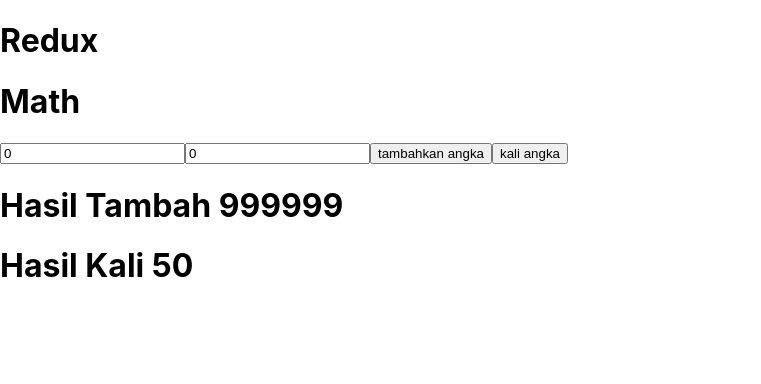
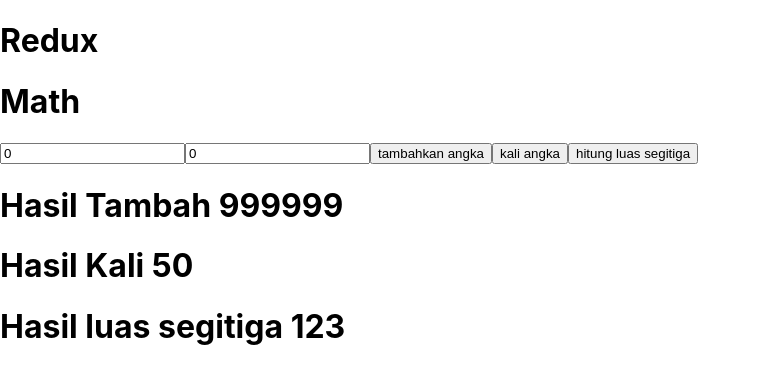
Before and after one commit to High-Haku/materi, a React (Create React App) app in the folder 17-react-redux/: page / in a window 1280 px wide. Shown: the top 384 px of the page, without its empty margins (0-761 px from the left). Built offline with nearby package versions, Linux system fonts and the light colour scheme.

Commit message:
adding materi redux hitung luas segitiga

```diff
--- a/17-react-redux/src/components/Math.js
+++ b/17-react-redux/src/components/Math.js
@@ -1,11 +1,17 @@
 import { useState } from "react";
 import { useDispatch, useSelector } from "react-redux";
-import { addButton, multiButton } from "../redux/actions/math.actions";
+import {
+  addButton,
+  multiButton,
+  luasSegitigaButton,
+} from "../redux/actions/math.actions";
 
 function Math() {
   const dispatch = useDispatch();
   const tambah = useSelector((state) => state.tambah);
   const kali = useSelector((state) => state.kali);
+  const luas = useSelector((state) => state.luas);
+
   console.log(tambah);
   const [input, setInput] = useState({
     input1: 0,
@@ -42,10 +48,16 @@
       <button type="submit" onClick={() => dispatch(multiButton(input))}>
         kali angka
       </button>
+      <button type="submit" onClick={() => dispatch(luasSegitigaButton(input))}>
+        hitung luas segitiga
+      </button>
       <h1>Hasil Tambah {tambah}</h1>
       <h1>Hasil Kali {kali}</h1>
+      <h1>Hasil luas segitiga {luas}</h1>
     </div>
   );
 }
 
 export default Math;
+
+// hitung luas segitiga panjang kali tinggi bagi 2
--- a/17-react-redux/src/redux/actions/math.actions.js
+++ b/17-react-redux/src/redux/actions/math.actions.js
@@ -1,5 +1,6 @@
 export const ADDED = "ADDED";
 export const MULTIPLY = "MULTIPLY";
+export const LUASSEGITIGA = "LUASSEGITIGA";
 
 export const addButton = (input) => {
   console.log(input);
@@ -15,3 +16,10 @@
     payload: input,
   };
 };
+
+export const luasSegitigaButton = (input) => {
+  return {
+    type: LUASSEGITIGA,
+    payload: input,
+  };
+};
--- a/17-react-redux/src/redux/reducers/math.reducer.js
+++ b/17-react-redux/src/redux/reducers/math.reducer.js
@@ -1,8 +1,9 @@
-import { ADDED, MULTIPLY } from "../actions/math.actions";
+import { ADDED, MULTIPLY, LUASSEGITIGA } from "../actions/math.actions";
 
 const initialState = {
   tambah: 999999,
   kali: 50,
+  luas: 123,
 };
 console.log("initial state", initialState);
 
@@ -20,6 +21,13 @@
         ...state,
         kali: parseInt(action.payload.input1) * parseInt(action.payload.input2),
       };
+    case LUASSEGITIGA:
+      return {
+        ...state,
+        luas:
+          (parseInt(action.payload.input1) * parseInt(action.payload.input2)) /
+          2,
+      };
     default:
       return state;
   }
```
